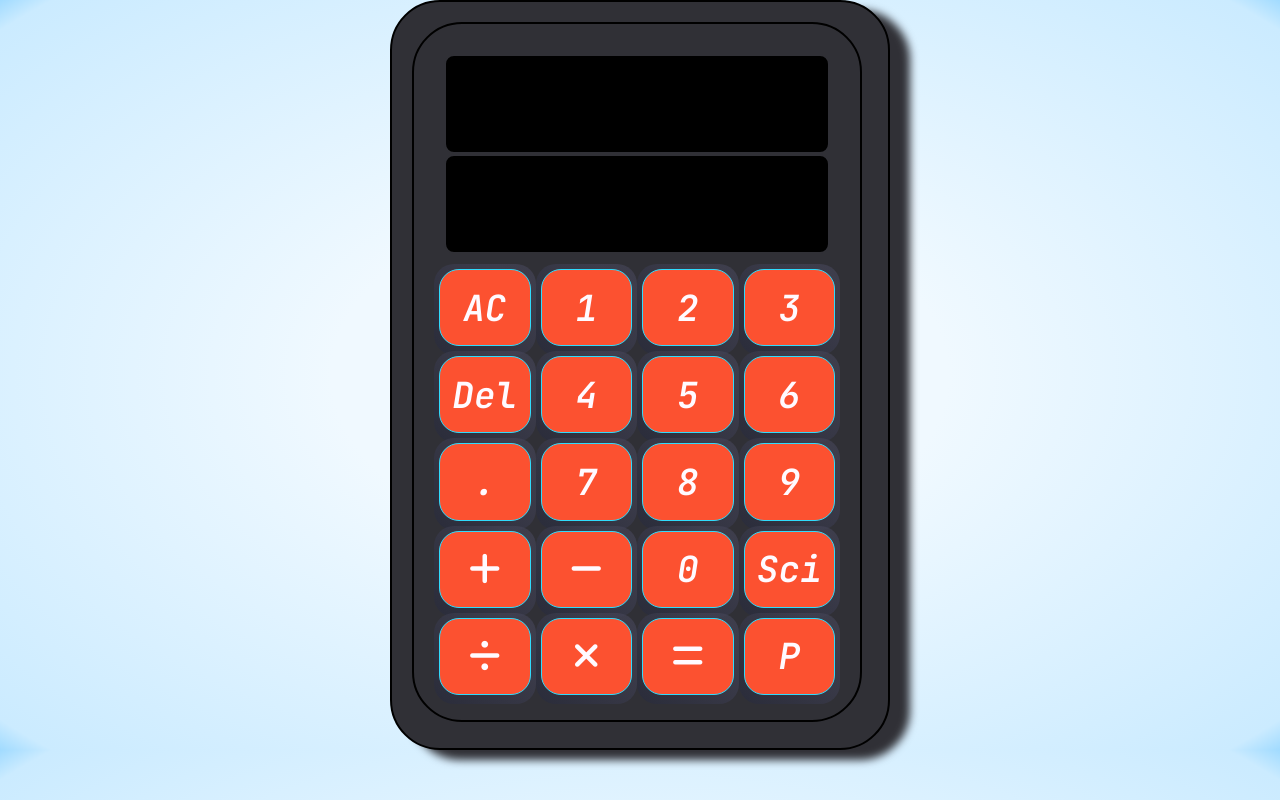
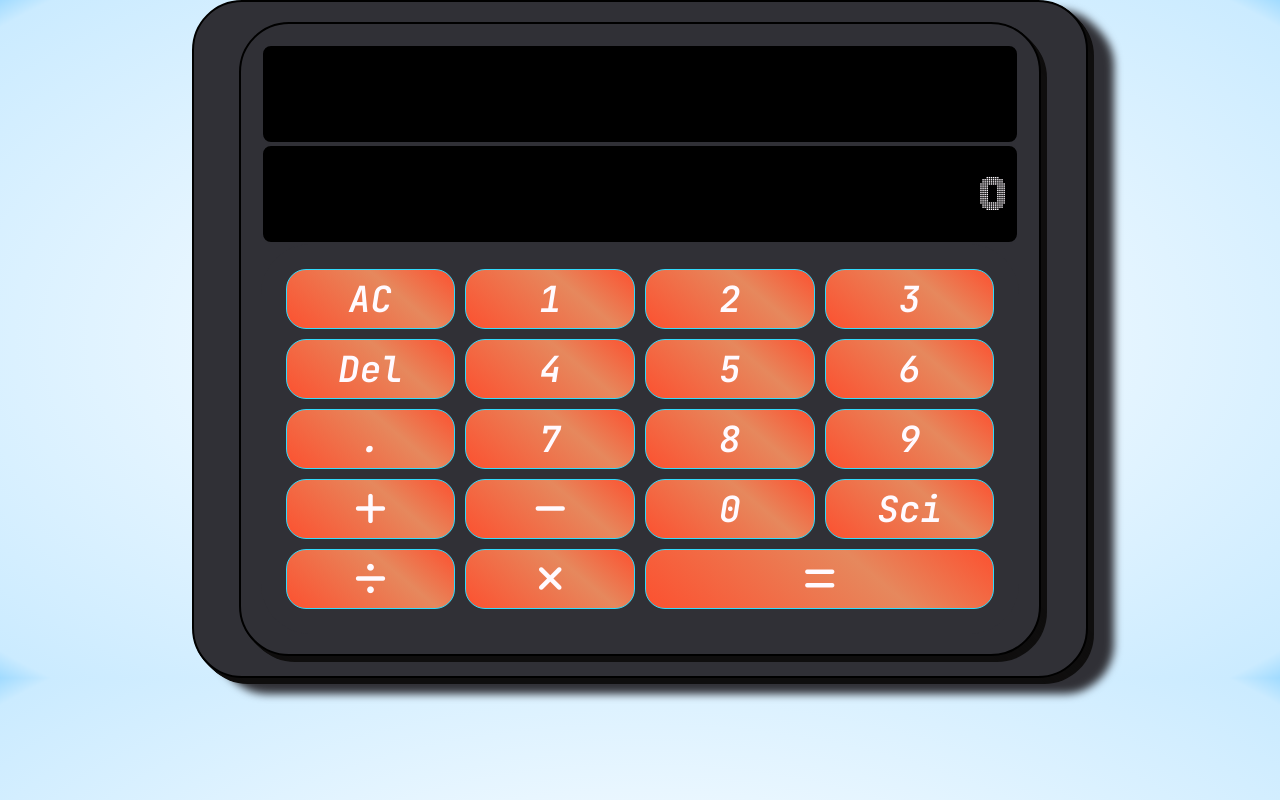
Before and after one commit to Ocoldwell/calculator-project, a plain HTML site: page index.html in a window 1280 px wide. Drawn offline with Linux system fonts and the light colour scheme.

Commit message:
added some calculator functionality, needs calculate to work

```diff
--- a/index.html
+++ b/index.html
@@ -4,13 +4,17 @@
     <meta charset="UTF-8" />
     <meta http-equiv="X-UA-Compatible" content="IE=edge" />
     <meta name="viewport" content="width=device-width, initial-scale=1.0" />
-    <link rel="preconnect" href="https://fonts.gstatic.com">
-    <link href="https://fonts.googleapis.com/css2?family=JetBrains+Mono:ital,wght@1,600&display=swap" rel="stylesheet">
+    <link rel="preconnect" href="https://fonts.gstatic.com" />
+    <link
+      href="https://fonts.googleapis.com/css2?family=JetBrains+Mono:ital,wght@1,600&display=swap"
+      rel="stylesheet"
+    />
     <title>Calculator</title>
     <script
       src="https://kit.fontawesome.com/802fa2c4b9.js"
       crossorigin="anonymous"
     ></script>
+    <script src="script.js" async defer></script>
     <link rel="stylesheet" href="styles.css" />
   </head>
   <body>
@@ -20,42 +24,167 @@
         <div class="results-input">
           <input
             type="text"
-          id="calculator-output" class="display"
-          name="calculator-output"value=''
-          readonly
+            id="calculator-output"
+            class="display"
+            name="calculator-output"
+            value=""
+            disabled
           />
-        <input type="number" id="calculator-input"
-        class= "display"
-        name="calculator-input" />
+          <input
+            type="number"
+            id="calculator-input"
+            class="display"
+            name="calculator-input"
+          />
         </div>
-      <button id="reset-button" type="reset" class="function-button button">AC</button>
-      <button class="number-button button" id="one-btn">1</button>
-      <button class="number-button button" id="two-btn">2</button>
-      <button class="number-button button" id="three-btn">3</button>
-      <button id="delete-button" class="function-button button">Del</button>
-      <button class="number-button button" id="four-btn">4</button>
-      <button class="number-button button" id="five-btn">5</button>
-      <button class="number-button button" id="six-btn">6</button>
-      <button class="number-button button" id="point-btn">.</button>
-      <button class="number-button button" id="seven-btn">7</button>
-      <button class="number-button button" id="eight-btn">8</button>
-      <button class="number-button button" id="nine-btn">9</button>
-      <button id="plus-button" class="function-button button">
+        <div class="calculator-buttons">
+          <button id="reset-button" type="reset" class="clear-button button">
+            AC
+          </button>
+          <button
+            class="number-button button"
+            id="one-btn"
+            type="button"
+            value="1"
+          >
+            1
+          </button>
+          <button
+            class="number-button button"
+            id="two-btn"
+            type="button"
+            value="2"
+          >
+            2
+          </button>
+          <button
+            class="number-button button"
+            id="three-btn"
+            type="button"
+            value="3"
+          >
+            3
+          </button>
+          <button
+            id="delete-button"
+            class="clear-button button"
+            type="button"
+            value="delete"
+          >
+            Del
+          </button>
+          <button
+            class="number-button button"
+            id="four-btn"
+            type="button"
+            value="4"
+          >
+            4
+          </button>
+          <button
+            class="number-button button"
+            id="five-btn"
+            type="button"
+            value="5"
+          >
+            5
+          </button>
+          <button
+            class="number-button button"
+            id="six-btn"
+            type="button"
+            value="6"
+          >
+            6
+          </button>
+          <button
+            class="decimal button"
+            id="decimal-point"
+            type="button"
+            value="."
+          >
+            .
+          </button>
+          <button
+            class="number-button button"
+            id="seven-btn"
+            type="button"
+            value="7"
+          >
+            7
+          </button>
+          <button
+            class="number-button button"
+            id="eight-btn"
+            type="button"
+            value="8"
+          >
+            8
+          </button>
+          <button
+            class="number-button button"
+            id="nine-btn"
+            type="button"
+            value="9"
+          >
+            9
+          </button>
+          <button
+            id="plus-button"
+            class="function-button button"
+            type="button"
+            value="+"
+          >
             <i class="fas fa-plus"></i>
           </button>
-      <button id="minus-button" class="function-button button"> <i class="fas fa-minus"></i></button>
-      <button class="number-button button" id="zero-btn">0</button>
-      <button id="transform-button" class= "function-button button">Sci</button>
-      <button id="divide-button" class="function-button button">
+          <button
+            id="minus-button"
+            class="function-button button"
+            type="button"
+            value="-"
+          >
+            <i class="fas fa-minus"></i>
+          </button>
+          <button
+            class="number-button button"
+            id="zero-btn"
+            type="button"
+            value="0"
+          >
+            0
+          </button>
+          <button
+            id="transform-button"
+            class="function-button button"
+            type="button"
+          >
+            Sci
+          </button>
+          <button
+            id="divide-button"
+            class="function-button button"
+            type="button"
+            value="/"
+          >
             <i class="fas fa-divide"></i>
           </button>
-      <button id="multiply-button" class="function-button button">
+          <button
+            id="multiply-button"
+            class="function-button button"
+            type="button"
+            value="*"
+          >
             <i class="fas fa-times"></i>
           </button>
-      <button id="equals-button" class="function-button button">
+          <button
+            id="equals-button"
+            class="function-button button"
+            type="button"
+            value="="
+          >
             <i class="fas fa-equals"></i>
           </button>
-      <button id="party" class="function-button button">P</button>
+        </div>
       </div>
     </main>
   </body>
--- /dev/null
+++ b/script.js
@@ -0,0 +1,94 @@
+const calculator = {
+  displayValue: "0",
+  firstNumber: null,
+  waitingForSecondNumber: false,
+  operator: null,
+};
+
+const inputNumber = (number) => {
+  const {displayValue, waitingForSecondNumber} = calculator
+  if(waitingForSecondNumber === true) {
+    calculator.displayValue = number;
+    calculator.waitingForSecondNumber = false;
+  } else {
+    calculator.displayValue = displayValue === '0' ? number : displayValue + number;
+  }
+  console.log(calculator);
+};
+
+const inputDecimal = (dec) => {
+  if (!calculator.displayValue.includes(dec)) {
+    calculator.displayVariable += dec;
+  }
+};
+
+const handleOperator = (operatorUpdate) => {
+  const { displayValue, firstNumber, operator } = calculator;
+  const inputValue = parseFloat(displayValue);
+  if (firstNumber === null && !isNaN(inputValue)) {
+    calculator.firstNumber = inputValue;
+  }
+  calculator.waitingForSecondNumber = true;
+  calculator.operator = operatorUpdate;
+  console.log(calculator);
+};
+
+
+
+const displayUpdate = () => {
+  const display = document.getElementById("calculator-input");
+  display.value = calculator.displayValue;
+};
+displayUpdate();
+
+const keys = document.querySelector(".calculator-buttons");
+
+keys.addEventListener("click", (event) => {
+  const { target } = event;
+  if (!target.matches("button")) {
+    return;
+  }
+  if (target.classList.contains("function-button")) {
+    handleOperator(target.value);
+    displayUpdate();
+  }
+
+  if (target.classList.contains("decimal")) {
+    inputDecimal(target.value);
+    displayUpdate();
+  }
+
+  if (target.classList.contains("clear-button")) {
+    console.log("clear", target.value);
+    return;
+  }
+
+  inputNumber(target.value);
+  displayUpdate();
+});
+
+// const keysListener =
+// keys.addEventListener('onkeydown', (event) => {
+
+// })
+
+//Make a calculator
+// Needs to update and display number as typed or button pressed. yes button
+//Needs to track key inputs and button presses with correct values. yes button
+//Validation. yes
+//updates and displays input on output screen yes
+//Should show the equation as inputted. sort of
+
+//Needs to store number and additional numbers append to it rather than perform an operation.
+//Make variables that tracks inputs.
+//functions required that track inputs onclick and typed.
+
+//apply an operator.
+//operator needs to be stored and displayed
+//store second number.
+// store n additional numbers until an operator seperates.
+//should not be limited to operations of just two numbers.
+//equals resolves and performs the formula as inputted.
+
+//extra functionality = party? style changes.
+//extra functionality = scientific mode. add additional functions, modify style
--- a/styles.scss
+++ b/styles.scss
@@ -1,5 +1,6 @@
-$button-color: #fc5130;
+$button-color:linear-gradient(40deg, rgba(252,81,48,1) 0%, rgba(230,136,93,1) 64%, rgba(252,81,48,1) 100%);
 $button-border-color: #30dbfc;
+$display-color:black;
 $font-color: #303036;
 $button-font-color: #fffaff;
 $font-size: 36px;
@@ -56,41 +57,56 @@ body {
   ); /* W3C, IE10+, FF16+, Chrome26+, Opera12+, Safari7+ */
   filter: progid:DXImageTransform.Microsoft.gradient( startColorstr='#f0f9ff', endColorstr='#a1dbff',GradientType=1 );
   .calculator-body {
-    height: 700px;
-    width: 450px;
+    height: 80%;
+    width: 90%;
     position: relative;
-    display: grid;
     margin: 20px;
     padding: 20px;
     border: 2px solid black;
-    grid-template-columns: 1fr 1fr 1fr 1fr;
-    grid-template-rows: 1fr 1fr 1fr 1fr 1fr 1fr;
     background-color: $font-color;
     border-radius: 50px;
     z-index: 200;
+    box-shadow:   1px 1px 0px rgb(15, 14, 14),
+                  2px 2px 0px rgb(15, 14, 14),
+                  3px 3px 0px rgb(15, 14, 14),
+                  4px 4px 0px rgb(15, 14, 14),
+                  5px 5px 0px rgb(15, 14, 14),
+                  6px 6px 0px rgb(15, 14, 14);
+  }
+    .calculator-buttons {
+    margin: auto;
+    width: 100%;
+    display: grid;
+    padding: 20px;
+    grid-template-columns: 1fr 1fr 1fr 1fr;
+    grid-template-rows: 1fr 1fr 1fr 1fr 1fr;
+    background-color: $font-color;
+    border-radius: 50px;
+    z-index: 200;
+    }
     .results-input {
       grid-column-start: 1;
       grid-column-end: 5;
-      margin: 10px;
       .display {
         width: 100%;
         height: 100px;
-        background-color: black;
+        background:$display-color;
         border: 2px solid $font-color;
-        color: white;
+        color: $button-font-color;
         border-radius: 10px;
-        text-align: center;
+        text-align: right;
         padding: 10px;
         font-family: "The Led Display St";
       }
     }
   }
-}
 
 .calculator-shadow {
-  height: 750px;
-  width: 500px;
+  height: 70%;
+  width: 70%;
   display: flex;
+  justify-content: center;
+  align-items: center;
   border: 2px solid black;
   filter: drop-shadow(20px 10px 4px $font-color);
   grid-template-columns: 1fr 1fr 1fr 1fr;
@@ -98,6 +114,12 @@ body {
   background-color: $font-color;
   border-radius: 50px;
   z-index: 0;
+ box-shadow: 1px 1px 0px rgb(15, 14, 14),
+  2px 2px 0px rgb(15, 14, 14),
+  3px 3px 0px rgb(15, 14, 14),
+  4px 4px 0px rgb(15, 14, 14),
+  5px 5px 0px rgb(15, 14, 14),
+  6px 6px 0px rgb(15, 14, 14);
 }
 
 .button {
@@ -115,6 +137,11 @@ body {
   -webkit-appearance: none;
   -moz-appearance: none;
   // filter: drop-shadow(2px 4px rgba(252, 81, 48, 0.4));
+
+}
+#equals-button {
+  grid-column-start: 3;
+  grid-column-end: 5;
 
 }
 
```
Also changed, not shown: styles.css. Lines whose indentation alone changed are shown as unchanged.
